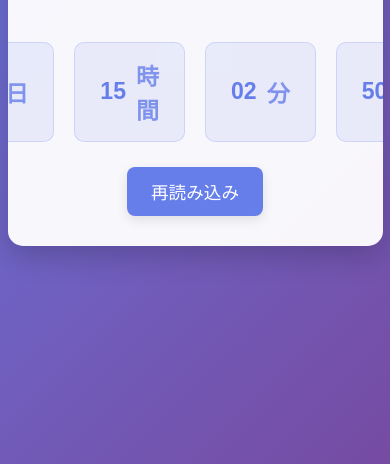
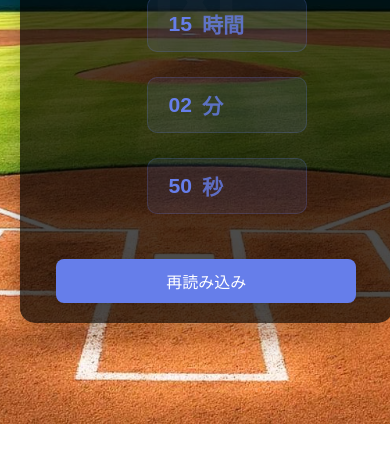
Before and after one commit to niina27ai/rikazaki-countdown, a plain HTML site: page index.html in a window 390 px wide. Shown: the part 420-884 px from the top of the page. After the commit the page ends 844 px from the top, so only its background shows below. Drawn offline with Linux system fonts and the light colour scheme.

Commit message:
Add files via upload

```diff
--- a/styles.css
+++ b/styles.css
@@ -1,11 +1,19 @@
 body {
     margin: 0;
     min-height: 100vh;
-    background: linear-gradient(135deg, #667eea 0%, #764ba2 100%);
+    background: url('images/background.jpg') no-repeat center center;
+    background-size: cover;
+    background-attachment: fixed;
     color: #fff;
     font-family: 'Arial', sans-serif;
     position: relative;
     overflow: hidden;
+    -webkit-font-smoothing: antialiased;
+    -moz-osx-font-smoothing: grayscale;
+    -webkit-tap-highlight-color: transparent;
+    -webkit-touch-callout: none;
+    -webkit-user-select: none;
+    user-select: none;
 }
 
 .container {
@@ -13,9 +21,11 @@ body {
     flex-direction: column;
     align-items: center;
     justify-content: center;
-    height: 100vh;
+    min-height: 100vh;
     padding: 20px;
     position: relative;
+    width: 100%;
+    box-sizing: border-box;
 }
 
 .container::before {
@@ -46,7 +56,7 @@ h1 {
 }
 
 .countdown-container {
-    background: rgba(255, 255, 255, 0.95);
+    background: rgba(0, 0, 0, 0.7);
     padding: 30px;
     text-align: center;
     display: flex;
@@ -54,7 +64,7 @@ h1 {
     align-items: center;
     gap: 25px;
     border-radius: 15px;
-    box-shadow: 0 10px 30px rgba(0, 0, 0, 0.2);
+    box-shadow: 0 10px 30px rgba(0, 0, 0, 0.3);
     width: 90%;
     max-width: 600px;
     position: relative;
@@ -168,10 +178,42 @@ h1 {
 
 @media (max-width: 600px) {
     h1 {
-        font-size: 2em;
+        font-size: 1.8em;
+        margin-bottom: 15px;
     }
 
     .countdown-text {
-        font-size: 1.5em;
+        font-size: 1.4em;
+        margin-bottom: 15px;
+    }
+
+    .countdown-container {
+        padding: 20px;
+        width: 95%;
+        margin: 10px auto;
+    }
+
+    .time-container {
+        flex-direction: column;
+        gap: 15px;
+    }
+
+    .time-item {
+        padding: 12px 20px;
+        font-size: 1.1em;
+        min-width: 100%;
+        margin: 5px 0;
+    }
+
+    .time-label {
+        font-size: 0.8em;
+    }
+
+    .reload-btn {
+        padding: 10px 20px;
+        font-size: 1em;
+        margin-top: 15px;
+        width: 100%;
+        max-width: 300px;
     }
 }
```
Also changed, not shown: images/background.jpg (added).
